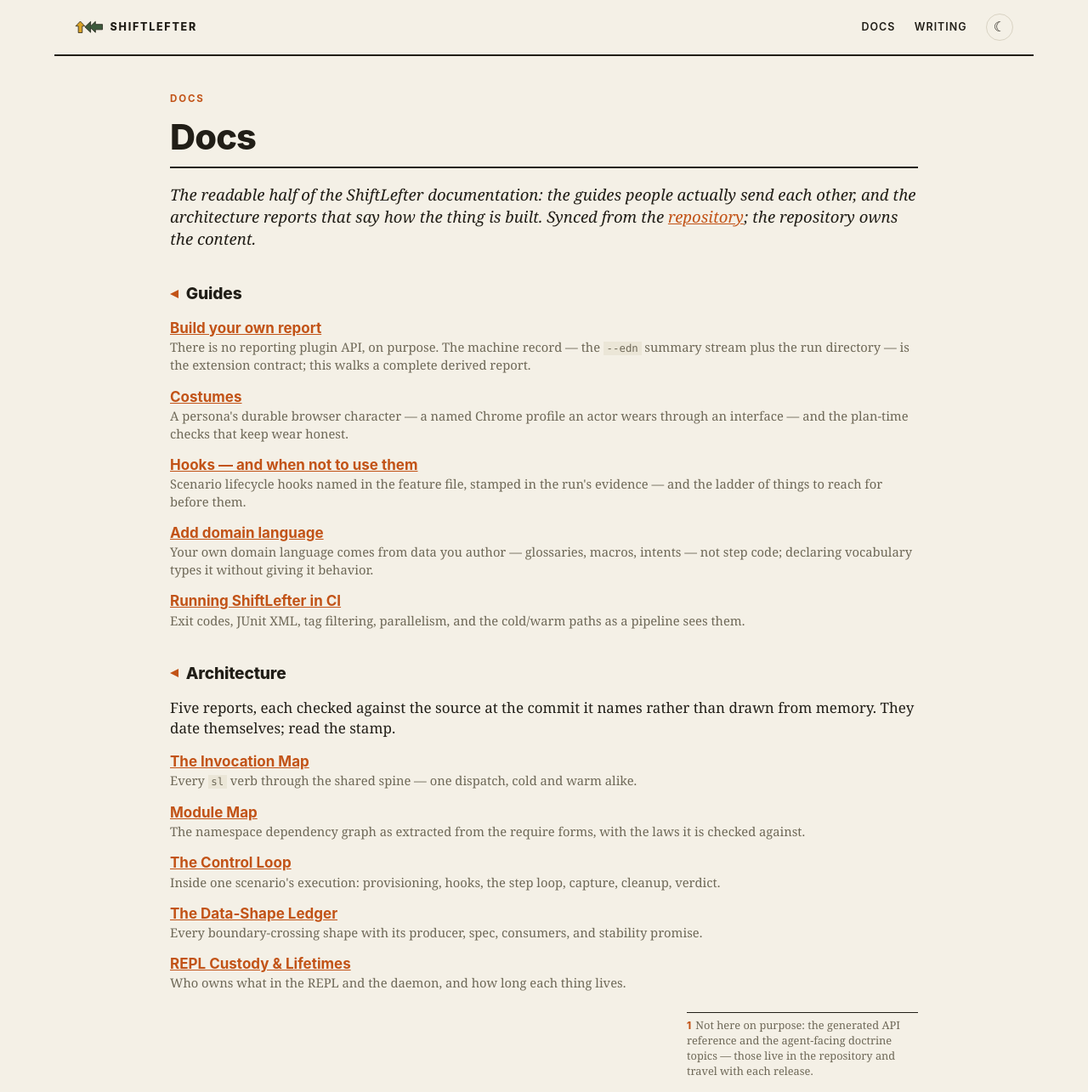
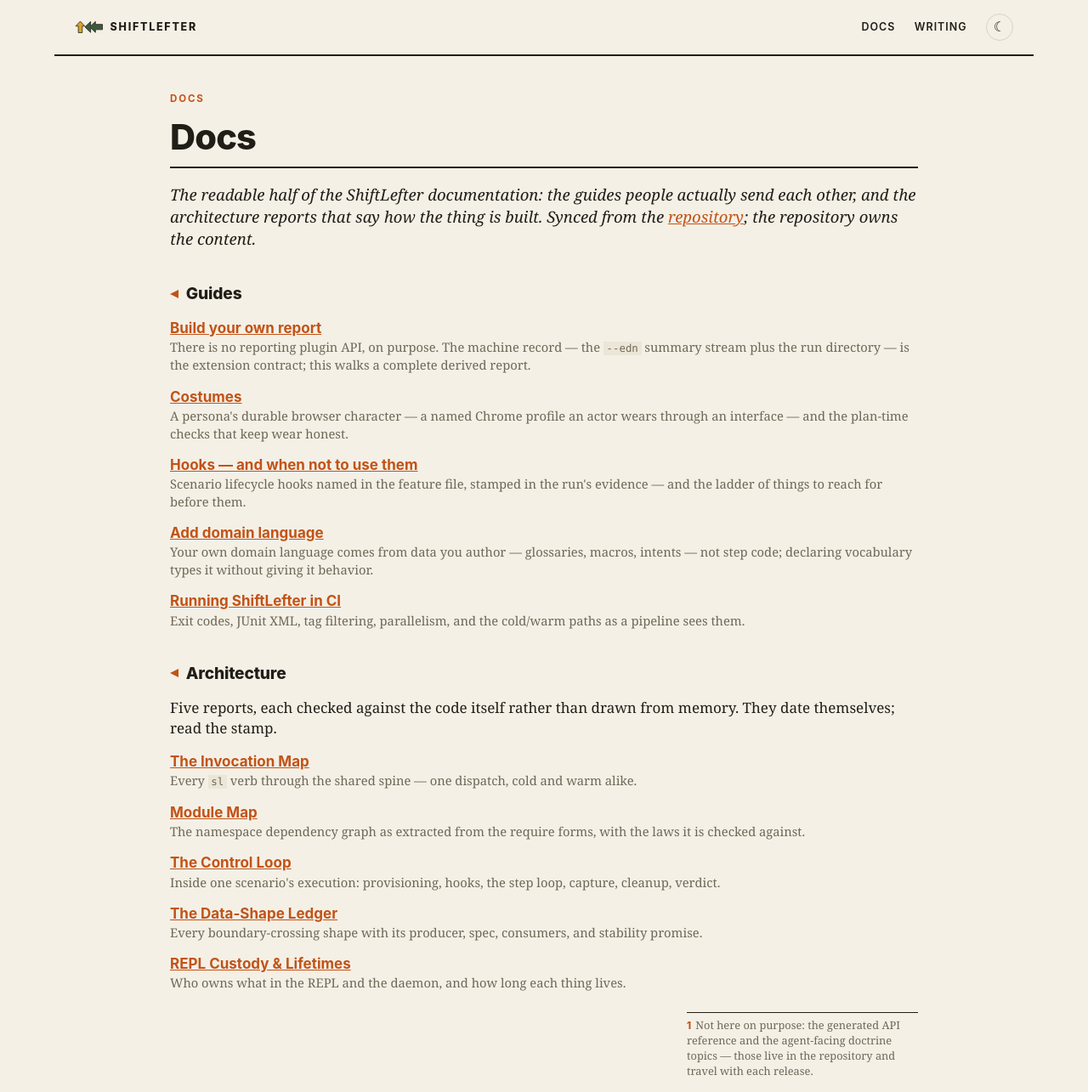
Before and after one commit to SHIFT-LEFTER/shiftlefter.com, a Jekyll site: the page built from docs/index.md, in a window 1280 px wide. Shown: the whole page at 85% size. Built offline with Jekyll 4.4.1, drawn with Linux system fonts in a browser that asks for light colours.

Commit message:
Herald pass on the /docs/ index copy (sl-tx33)
One fix: the architecture intro claimed each report is 'checked against
the source at the commit it names' — post-scrub the pages name stamps
and release lines, not commits. Now 'checked against the code itself'.
The rest of the index copy passes the voice gate as written.

Co-Authored-By: Claude Fable 5 <noreply@anthropic.com>
Claude-Session: https://claude.ai/code/session_01QWaTBELzug95M4X2GNhcu7

```diff
--- a/docs/index.md
+++ b/docs/index.md
@@ -20,7 +20,7 @@ permalink: /docs/
   </ul>
 
   <h2>Architecture</h2>
-  <p>Five reports, each checked against the source at the commit it names rather than drawn from memory. They date themselves; read the stamp.</p>
+  <p>Five reports, each checked against the code itself rather than drawn from memory. They date themselves; read the stamp.</p>
   <ul>
     <li><a href="/docs/architecture/invocation-map/">The Invocation Map</a><span>Every <code>sl</code> verb through the shared spine — one dispatch, cold and warm alike.</span></li>
     <li><a href="/docs/architecture/module-map/">Module Map</a><span>The namespace dependency graph as extracted from the require forms, with the laws it is checked against.</span></li>
```
